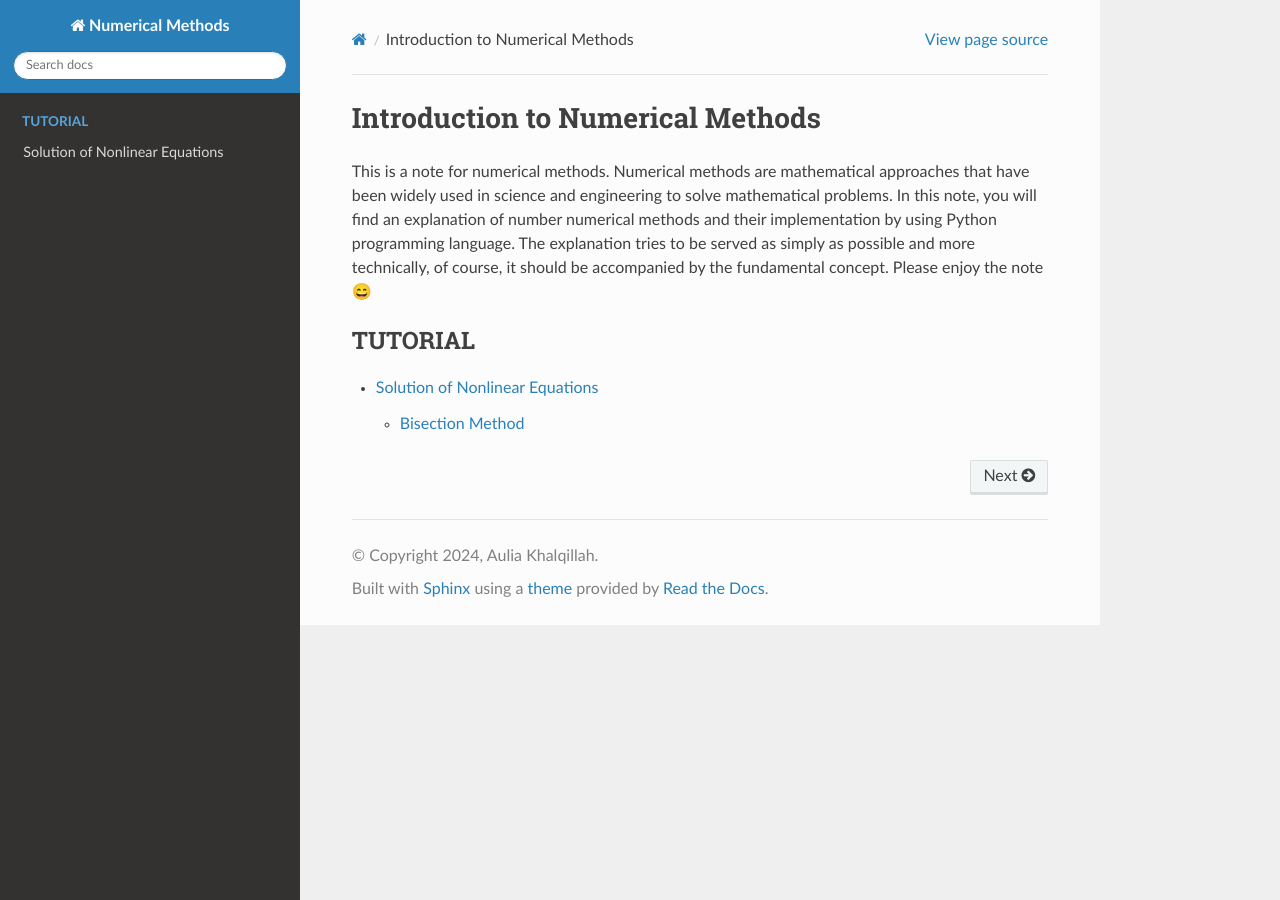
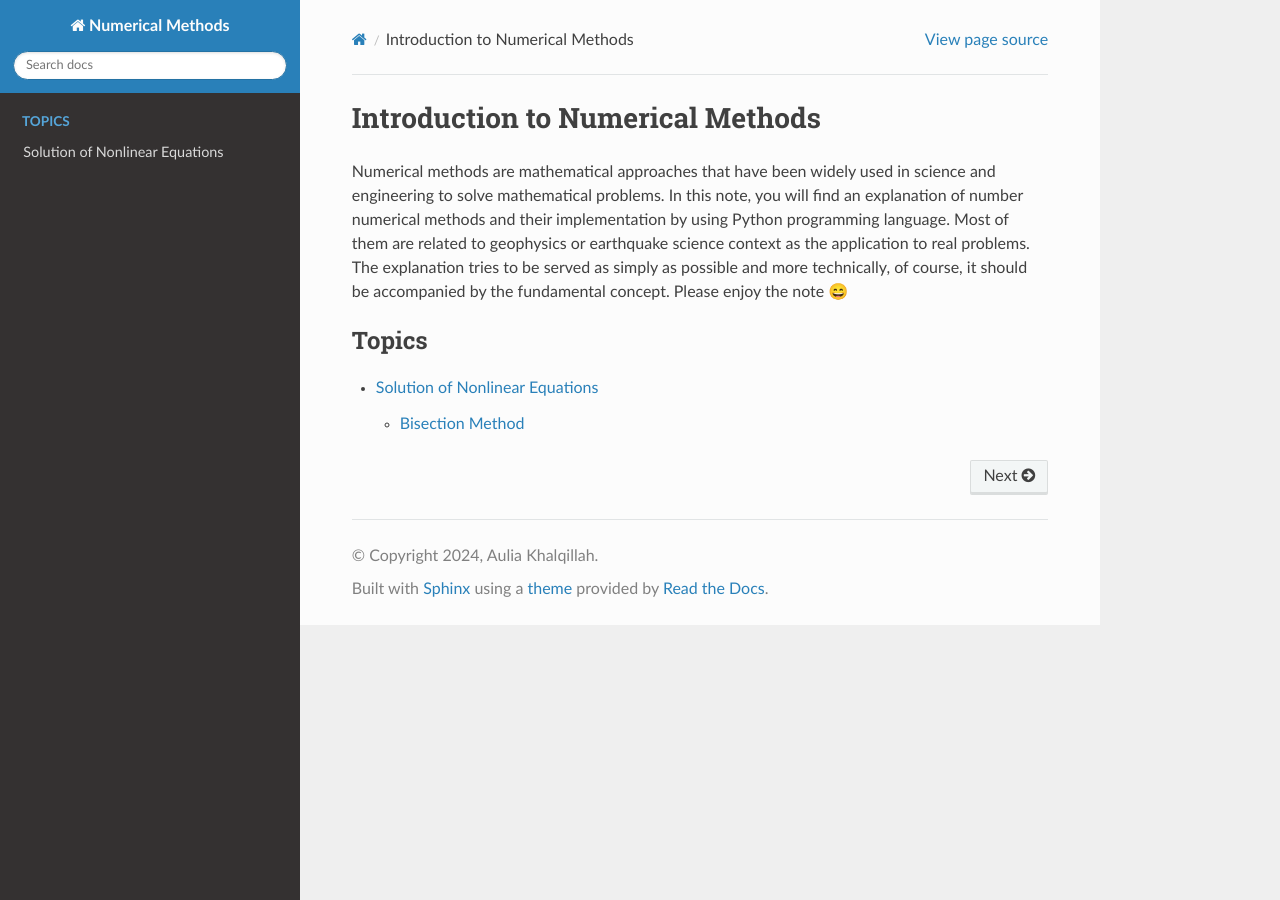
Before and after one commit to auliakhalqillah/akbook, a Sphinx documentation site: the page built from docs/source/index.rst, in a window 1280 px wide. Built offline with Sphinx 7.4.7 and the Read the Docs theme 3.1.0, drawn with Linux system fonts in a browser that asks for light colours.

Commit message:
Update index.rst

```diff
--- a/docs/source/index.rst
+++ b/docs/source/index.rst
@@ -1,10 +1,10 @@
 Introduction to Numerical Methods
 =================================
 
-This is a note for numerical methods. Numerical methods are mathematical approaches that have been widely used in science and engineering to solve mathematical problems. In this note, you will find an explanation of number numerical methods and their implementation by using Python programming language. The explanation tries to be served as simply as possible and more technically, of course, it should be accompanied by the fundamental concept. Please enjoy the note 😄
+Numerical methods are mathematical approaches that have been widely used in science and engineering to solve mathematical problems. In this note, you will find an explanation of number numerical methods and their implementation by using Python programming language. Most of them are related to geophysics or earthquake science context as the application to real problems. The explanation tries to be served as simply as possible and more technically, of course, it should be accompanied by the fundamental concept. Please enjoy the note 😄
 
 .. toctree::
-  :caption: TUTORIAL
+  :caption: Topics
   :maxdepth: 2
 
   Solution of Nonlinear Equations
```
